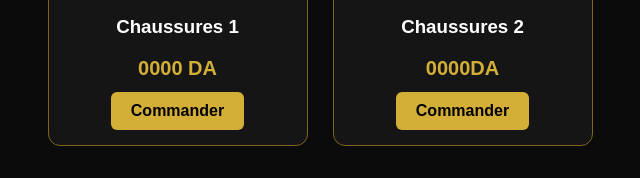
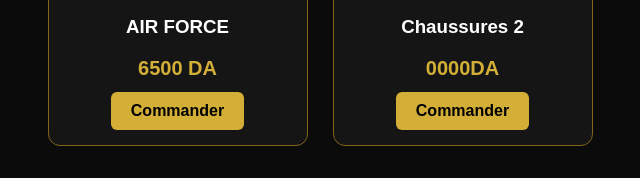
Before and after one commit to BizariShop/Bizari-Shop, a plain HTML site: page index.html in a window 1280 px wide. Shown: the part 1380-1558 px from the top of the page, 320-960 px from the left. Drawn offline with Linux system fonts and the light colour scheme.

Commit message:
Update index.html

```diff
--- a/index.html
+++ b/index.html
@@ -229,8 +229,8 @@
             <img src="Nike.jpg" alt="Nike Air Force 1"
          onclick="openGallery()">
           </div>
-            <h3>Chaussures 1</h3>
-            <div class="price">0000 DA</div>
+            <h3>AIR FORCE</h3>
+            <div class="price">6500 DA</div>
             <a class="order" href="#">Commander</a>
         </div>
 
```
